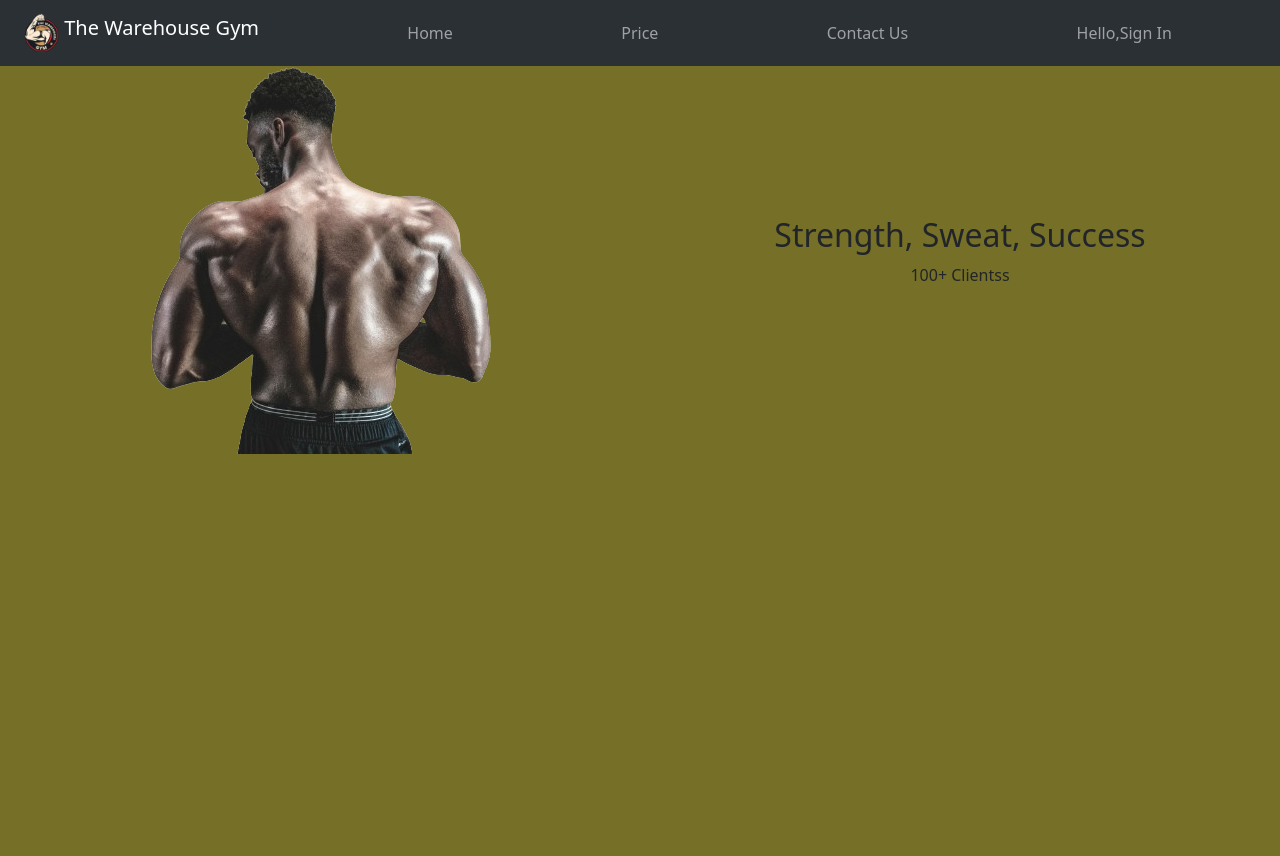
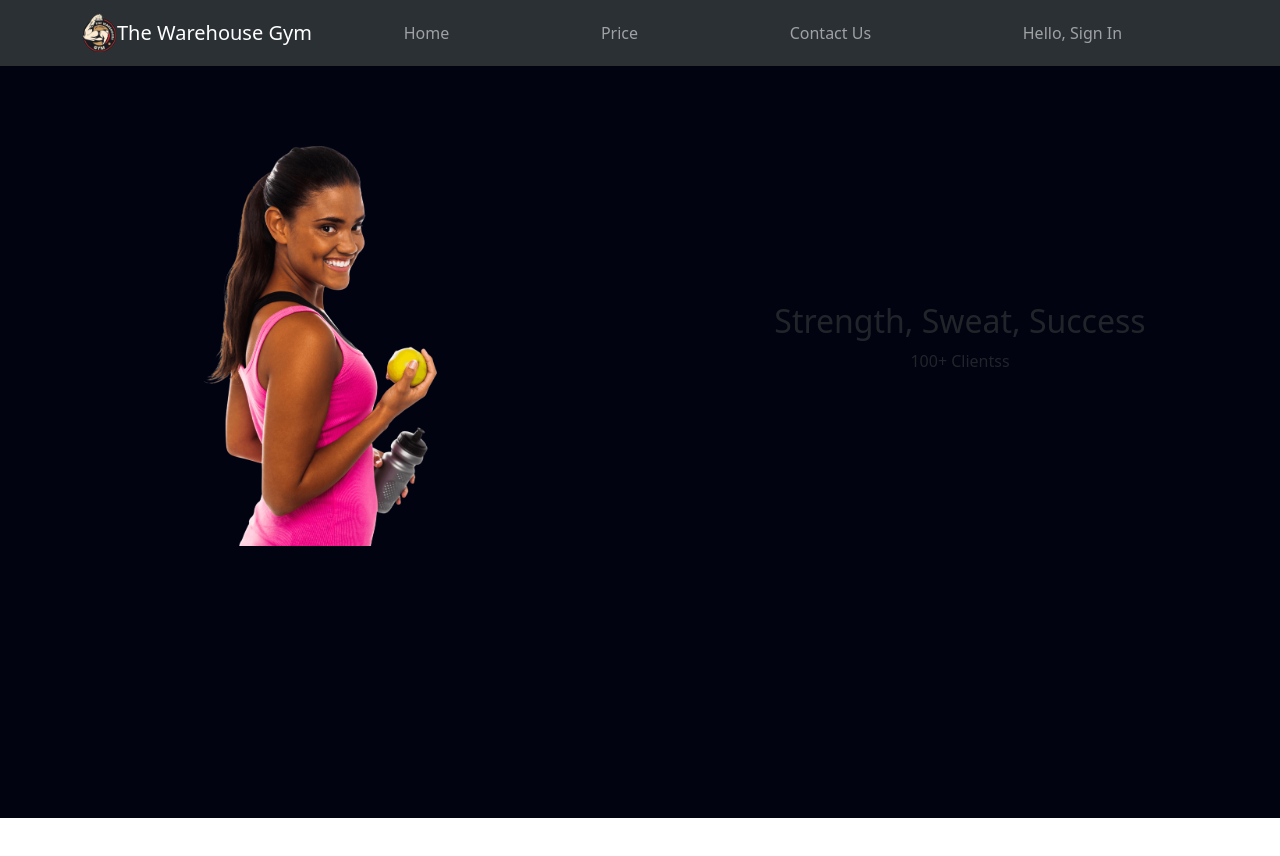
Before and after one commit to iamarijit360x/The-WareHouseGym, a React (Vite) app in the folder frontend/: page / in a window 1280 px wide. Shown: the top 856 px of the page. After the commit the page ends 818 px from the top, so only its background shows below. Built offline with nearby package versions, Linux system fonts and the light colour scheme.

Commit message:
Home Updated

```diff
--- a/frontend/src/components/Home/Home.css
+++ b/frontend/src/components/Home/Home.css
@@ -1,7 +1,8 @@
 .background-container {
-    background-color: rgb(117, 111, 39);
+    background-color: rgb(1, 3, 17);
     background-size: cover;
     background-position: center;
-    min-height: 100vh; /* Set minimum height to cover the entire viewport */
+    height: 94vh;
+    padding-top: 5rem;
 
   }
--- a/frontend/src/components/Home/Home.jsx
+++ b/frontend/src/components/Home/Home.jsx
@@ -1,14 +1,14 @@
 import React from 'react';
 import { Container, Row, Col } from 'react-bootstrap';
 import './Home.css'; // Import your CSS file where you define background styles
-import image from '../../assets/back.png';
+import image from '../../assets/cover.png';
 
 export default function Home() {
   return (
     <Container fluid className="background-container">
-      <Row>
-        <Col xs={12} md={6} className="d-flex align-items-center justify-content-center">
-          <img src={image} height="100%" className="img-fluid" alt="Background" />
+      <Row >
+        <Col xs={12} md={6} className="d-flex align-items-center justify-content-center align-items-lg-center">
+          <img src={image} style={{maxHeight:"400px",overflow:"hidden"}} className="img-fluid" alt="Background" />
         </Col>
         <Col xs={12} md={6} className="d-flex align-items-center justify-content-center flex-column">
             <Row><h2 className="text-center">Strength, Sweat, Success</h2></Row>
--- a/frontend/src/components/Navbar.jsx
+++ b/frontend/src/components/Navbar.jsx
@@ -1,19 +1,20 @@
 import React from 'react';
-import { Navbar, Nav,Container} from 'react-bootstrap';
-import logo from "../assets/gymlogo.png"
+import { Navbar, Nav, Container } from 'react-bootstrap';
+import logo from "../assets/gymlogo.png";
+
 export default function MyNavbar() {
   return (
-    <Navbar sticky="top" bg="body-tertiary" className="gap-5 px-4"  expand="sm" data-bs-theme="dark" position-fixed>
-      <Navbar.Brand href="#home">
+    <Navbar sticky="top" bg="body-tertiary" className="px-4" expand="sm" data-bs-theme="dark" position-fixed>
+      <Container>
+        <Navbar.Brand href="#home" className="d-flex align-items-center">
           <img
             alt=""
             src={logo}
             width="35"
             height="auto"
-          className="d-inline-block align-top"
-        />{' '}
-        The Warehouse Gym
-
+            className="d-inline-block align-top mr-2"
+          />
+          <span className="d-none d-md-inline">The Warehouse Gym</span>
         </Navbar.Brand>
 
         <Navbar.Toggle aria-controls="basic-navbar-nav" />
@@ -23,10 +24,10 @@ export default function MyNavbar() {
             <Nav.Link href="#">Home</Nav.Link>
             <Nav.Link href="#">Price</Nav.Link>
             <Nav.Link href="#">Contact Us</Nav.Link>
-          <Nav.Link href="#">Hello,Sign In</Nav.Link>
+            <Nav.Link href="#">Hello, Sign In</Nav.Link>
           </Nav>
         </Navbar.Collapse>
-
+      </Container>
     </Navbar>
   );
 }
```
Also changed, not shown: frontend/src/assets/cover.png (added), frontend/src/components/Pricing.jsx (added). Lines whose indentation alone changed are shown as unchanged.
